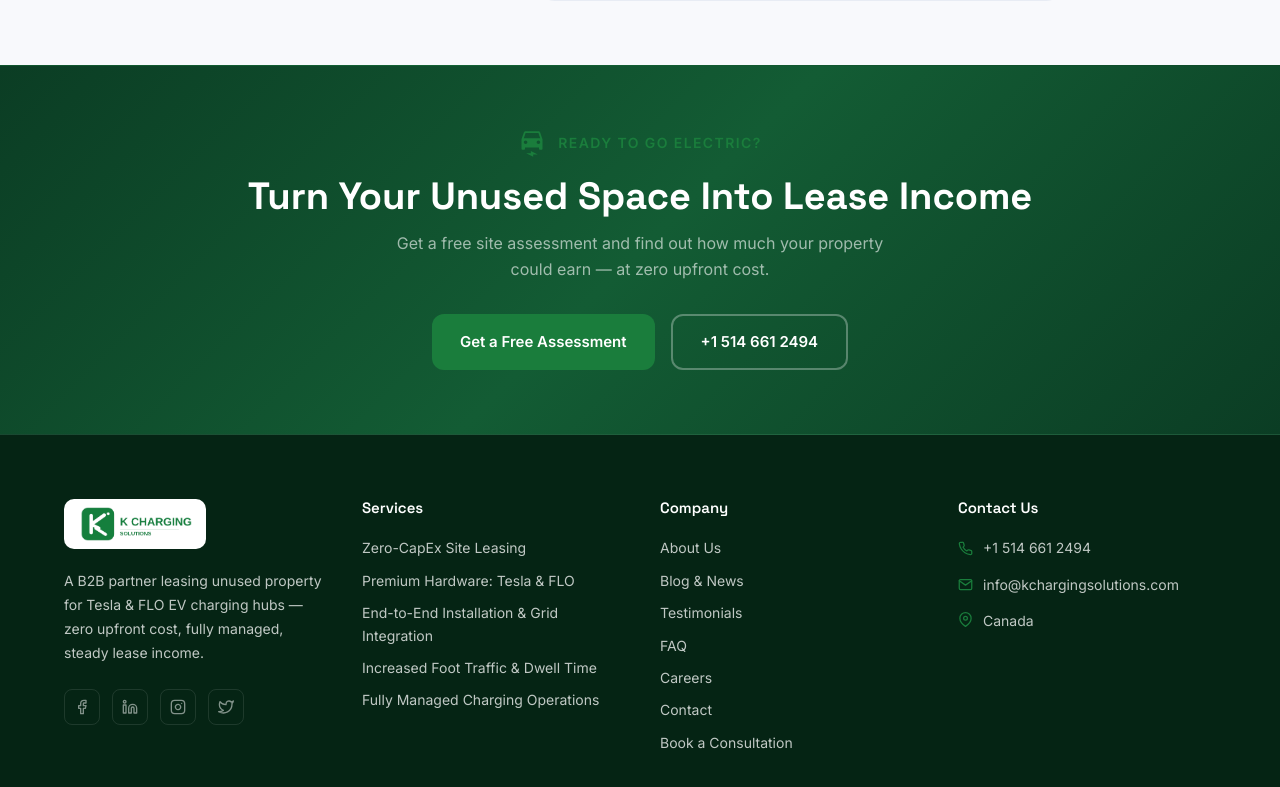
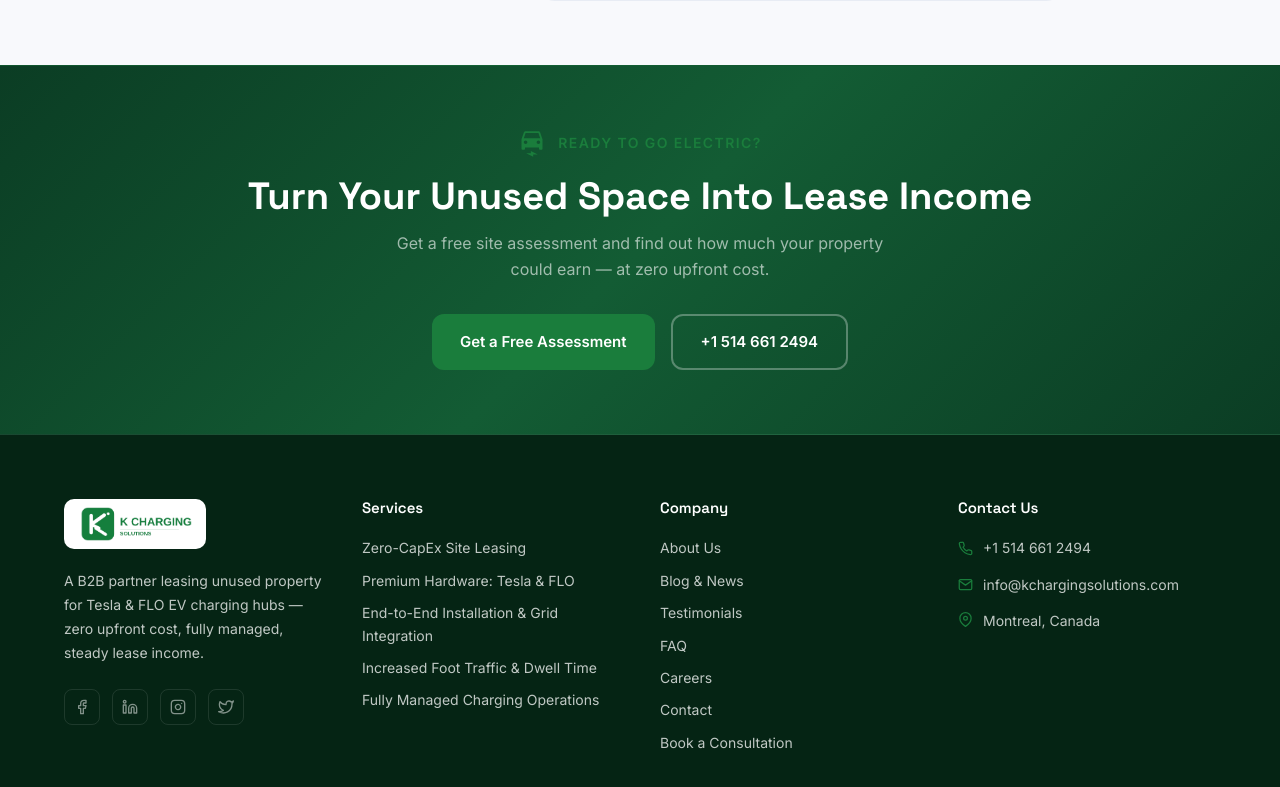
Before and after one commit to BizzOne-Digital/K-charging, a React (Create React App) app in the folder frontend/: page /contact in a window 1280 px wide. Shown: the part 877-1664 px from the top of the page. Built offline with nearby package versions, Linux system fonts and the light colour scheme; no server answers.

Commit message:
Set location to Montreal, Canada and use info@ email on careers page
- Update location shown in Footer, Contact page, and admin settings default
  from generic "Canada" to "Montreal, Canada"
- Replace careers@ email on the Careers page with the existing info@ address

```diff
--- a/frontend/src/admin/pages/AdminSettings.js
+++ b/frontend/src/admin/pages/AdminSettings.js
@@ -11,7 +11,7 @@ export default function AdminSettings() {
   const [tab, setTab] = useState('general');
   const [settings, setSettings] = useState({
     siteName: 'K Charging Solutions', siteTagline: 'Smart. Reliable. Future-Ready.',
-    phone: '+1 514 661 2494', email: 'info@kchargingsolutions.com', address: 'Canada',
+    phone: '+1 514 661 2494', email: 'info@kchargingsolutions.com', address: 'Montreal, Canada',
     facebook: '', linkedin: '', instagram: '', twitter: '',
   });
   const [profile, setProfile] = useState({ name: user?.name || '', email: user?.email || '', currentPassword: '', newPassword: '', confirmPassword: '' });
--- a/frontend/src/components/Footer.js
+++ b/frontend/src/components/Footer.js
@@ -93,7 +93,7 @@ export default function Footer() {
               ><FiMail size={15} style={{ color: '#1a7d3c', flexShrink: 0 }} /> info@kchargingsolutions.com</a>
               <div style={{ display: 'flex', alignItems: 'flex-start', gap: 10, fontSize: 14 }}>
                 <FiMapPin size={15} style={{ color: '#1a7d3c', marginTop: 2, flexShrink: 0 }} />
-                <span>Canada</span>
+                <span>Montreal, Canada</span>
               </div>
             </div>
           </div>
--- a/frontend/src/pages/CareersPage.js
+++ b/frontend/src/pages/CareersPage.js
@@ -47,7 +47,7 @@ export default function CareersPage() {
                 <p style={{ color: '#64748b', fontSize: 15 }}>
                   We're not actively hiring at the moment, but we're always open to hearing from great people.
                   Send your resume to{' '}
-                  <a href="mailto:careers@kchargingsolutions.com" style={{ color: '#1a7d3c', fontWeight: 600 }}>careers@kchargingsolutions.com</a>.
+                  <a href="mailto:info@kchargingsolutions.com" style={{ color: '#1a7d3c', fontWeight: 600 }}>info@kchargingsolutions.com</a>.
                 </p>
               </div>
             )}
@@ -76,7 +76,7 @@ export default function CareersPage() {
                         </div>
                       </div>
                       <a
-                        href={`mailto:careers@kchargingsolutions.com?subject=${encodeURIComponent('Application: ' + job.title)}`}
+                        href={`mailto:info@kchargingsolutions.com?subject=${encodeURIComponent('Application: ' + job.title)}`}
                         className="btn btn-primary"
                         style={{ fontSize: 14, padding: '10px 20px', flexShrink: 0 }}
                       >
--- a/frontend/src/pages/ContactPage.js
+++ b/frontend/src/pages/ContactPage.js
@@ -45,7 +45,7 @@ export default function ContactPage() {
                 {[
                   { icon: FiPhone, label: 'Phone', value: '+1 514 661 2494', href: 'tel:+15146612494' },
                   { icon: FiMail, label: 'Email', value: 'info@kchargingsolutions.com', href: 'mailto:info@kchargingsolutions.com' },
-                  { icon: FiMapPin, label: 'Location', value: 'Canada', href: '#' },
+                  { icon: FiMapPin, label: 'Location', value: 'Montreal, Canada', href: '#' },
                 ].map((item, i) => (
                   <div key={i} style={{ display: 'flex', gap: 16, marginBottom: 28 }}>
                     <div style={{ width: 48, height: 48, borderRadius: 12, background: 'rgba(26,125,60,0.1)', border: '1px solid rgba(26,125,60,0.2)', display: 'flex', alignItems: 'center', justifyContent: 'center', flexShrink: 0 }}>
```
